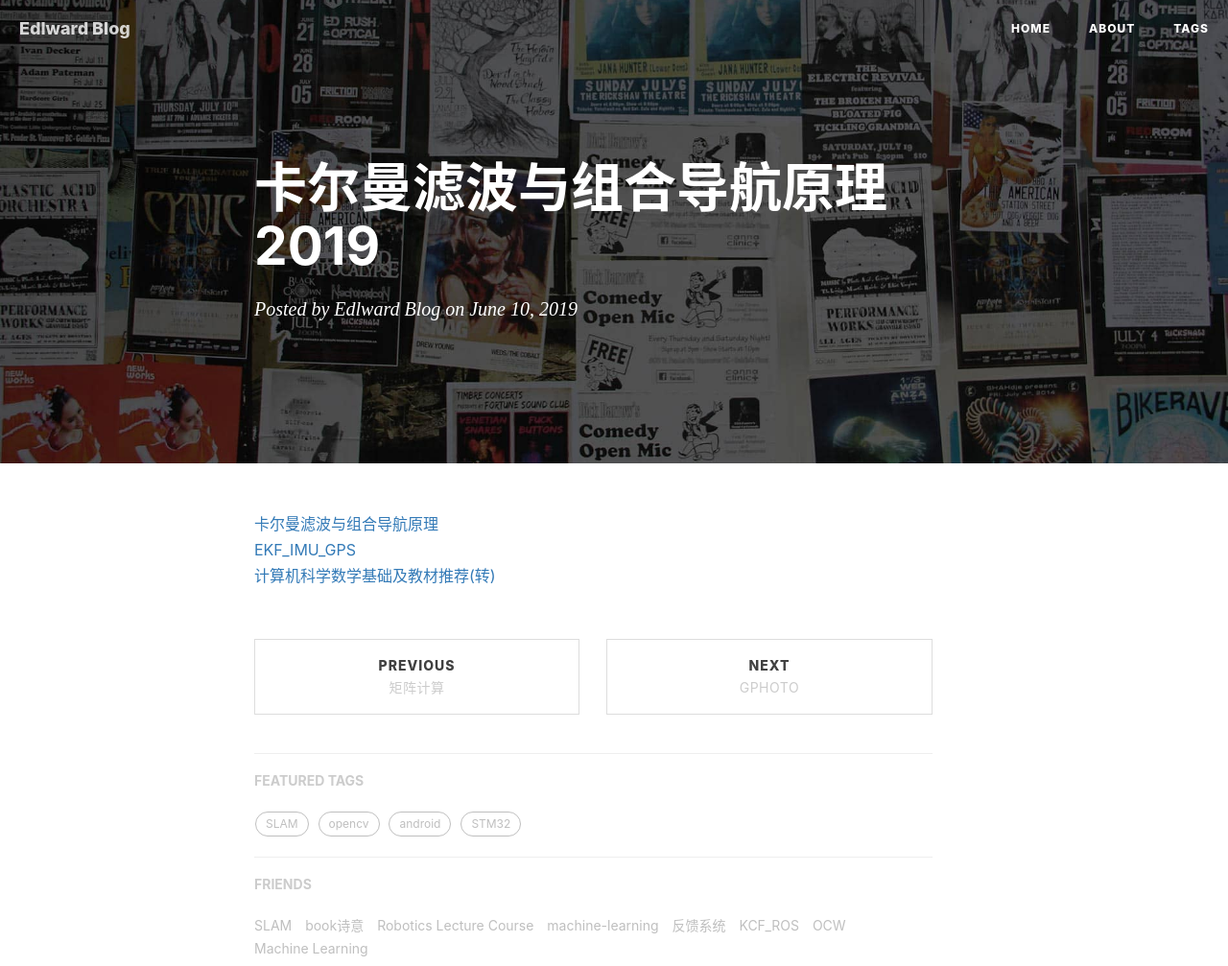
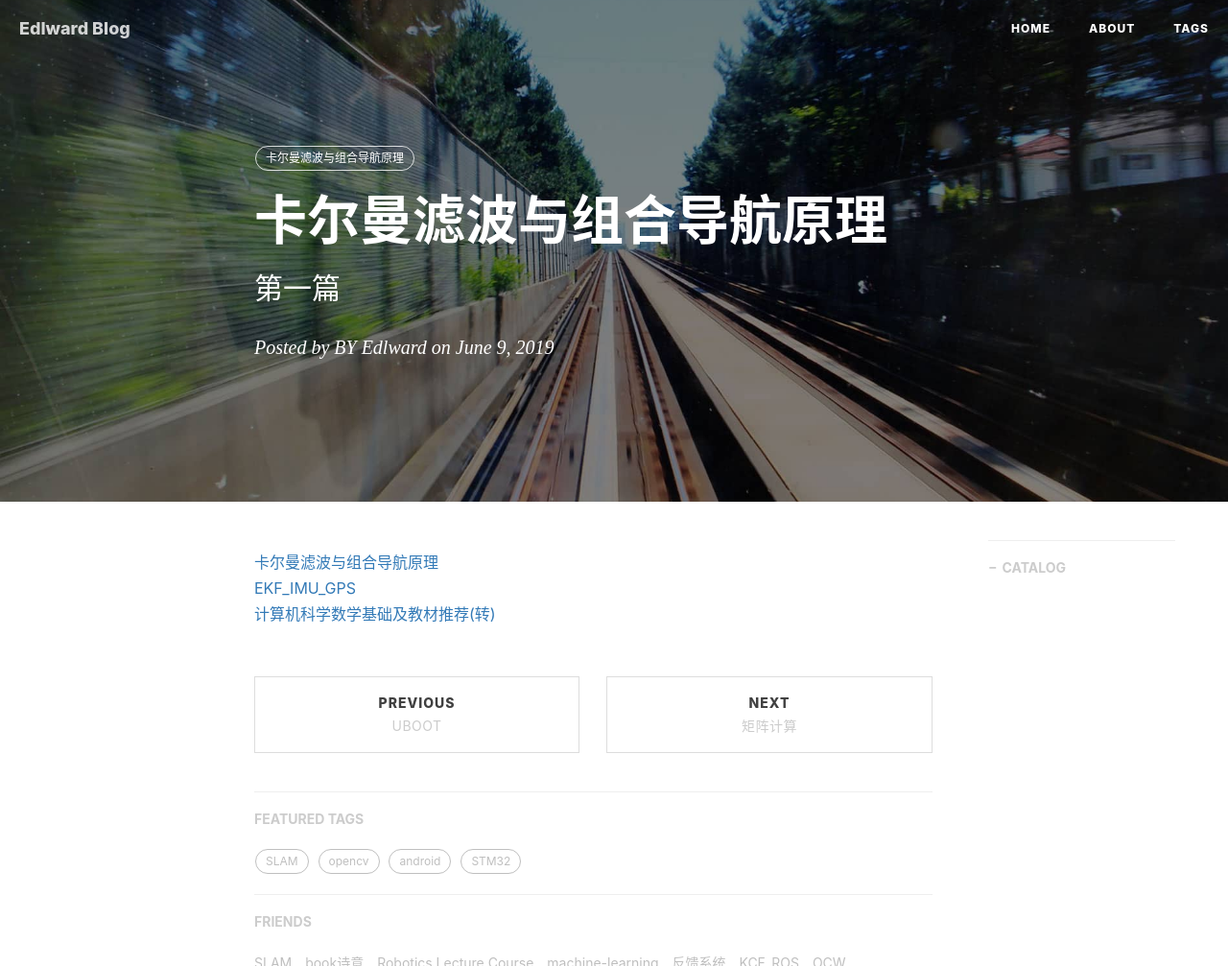
Before and after one commit to gary-robotics/dlward, a Jekyll site: the page built from _posts/2019-06-10-卡尔曼滤波与组合导航原理-2019.markdown, in a window 1280 px wide, cut to the strip 0-1007 px from the top of the page. Shown: the whole strip at 96% size. Built offline with Jekyll 4.4.1, drawn with Linux system fonts in a browser that asks for light colours; nearby versions of some CDN libraries; our own code applies the rules of GitHub Pages for plain Markdown files; comment, search, counter and statistics services are not loaded.

Commit message:
Update 2019-06-10-卡尔曼滤波与组合导航原理-2019.markdown

```diff
--- a/_posts/2019-06-10-卡尔曼滤波与组合导航原理-2019.markdown
+++ b/_posts/2019-06-10-卡尔曼滤波与组合导航原理-2019.markdown
@@ -1,4 +1,14 @@
-
+---
+layout:     post                    # 使用的布局（不需要改）
+title:      卡尔曼滤波与组合导航原理                # 标题
+subtitle:    第一篇                  #副标题
+date:       2019-06-09              # 时间
+author:     BY Edlward              # 作者
+header-img: img/post-bg-2015.jpg    #这篇文章标题背景图片
+catalog: true                       # 是否归档
+tags:                               #标签
+    - 卡尔曼滤波与组合导航原理
+---
 [卡尔曼滤波与组合导航原理](https://wenku.baidu.com/view/84a1bf34f78a6529647d539f.html)
 [EKF_IMU_GPS](https://github.com/Edlward/Indirect_EKF_IMU_GPS)
 [计算机科学数学基础及教材推荐(转)](https://blog.csdn.net/baixiaozhe/article/details/8263643)
```
